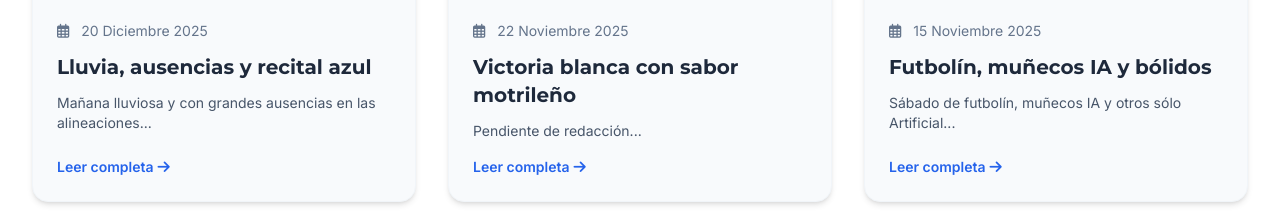
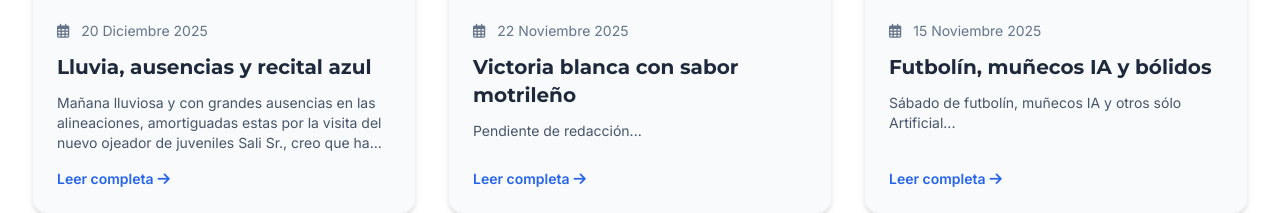
Before and after one commit to Juanlu6166/partido-sabados, a plain HTML site: page index.html in a window 1280 px wide. Shown: the part 3550-3763 px from the top of the page. Drawn offline with nearby package versions, Linux system fonts and the light colour scheme; no server answers.

Commit message:
Update index.html

```diff
--- a/index.html
+++ b/index.html
@@ -512,7 +512,14 @@
                     <div class="p-6 flex-1 flex flex-col">
                         <div class="text-sm text-slate-500 mb-3"><i class="far fa-calendar-alt mr-2"></i> 20 Diciembre 2025</div>
                         <h3 class="text-xl font-heading font-bold text-slate-800 mb-3">Lluvia, ausencias y recital azul</h3>
-                        <p class="text-slate-600 text-sm line-clamp-3 flex-1">Mañana lluviosa y con grandes ausencias en las alineaciones...</p>
+                        <p class="text-slate-600 text-sm line-clamp-3 flex-1">Mañana lluviosa y con grandes ausencias en las alineaciones, amortiguadas estas por la visita del nuevo ojeador de juveniles Sali Sr., creo que ha llenado su libreta de futuribles, para llevar el botiquin y botijo.
+Da comienzo el partido disolviendo Rafa Vermut, una manifestacion blanca que andaba de chachara cual viejas del visillo. Una vez comenzada la contienda, dominio blanco, adelantandose en el marcador con remate de cabeza intentando despegar del suelo pero sin exito el 6 Gabi, tras excelente asistencia de Toni, quien quizas  animado por estos pases, hace en su area otra asistencia a Vicente, quien como a caballo regalado no se perdona el gol establece el empate a 1.
+Poco antes del descanso contra blanca de libro, pero una voz llovida del...., cielo decia " PARA, PARA,PARA", indudablemente todo parao, pero no queria decir eso, si no "ESPERAME QUE VAS SOLO", enfin descanso y a tomar por culo el flan.
+La segunda parte fue un recital azulino, y un querer y no puedo de los blancos, destacar la actuacion de Enri y de la mole de medias amarillas, que estorba hasta para ir a cagar, pero que evita goles cantados, lo mismo Sali Sr., se lo recomienda a un tal Floren.
+En la recta final tras un tiro raro en su calidad, se lesiona M. Angel, teniendo que abandonar el rectangulo de juego, para mayor informacion y tras consultar a los servicios socio-sanitarios, la cadera estara jodida unos dias, pero hombro, codo y muñeca estan perfectas, tras hacerle la correspondiente prueba de fuerza con un botellin de cerveza y casera.
+Resultado final 1-3 para los azuletes.
+Sin nada mas, desearles a todos, todas y todes unas Felices Navidades en compañia de familiares y amigos, cierra el perodico hasta el 2026.
+Un fuerte abrazo.</p>
                         <button onclick="openModal('modal-j15')" class="mt-4 text-udablue-600 font-bold text-sm hover:text-udablue-800 flex items-center self-start">Leer completa <i class="fas fa-arrow-right ml-1"></i></button>
                     </div>
                 </article>
```
